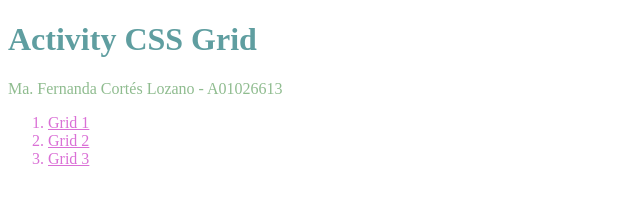
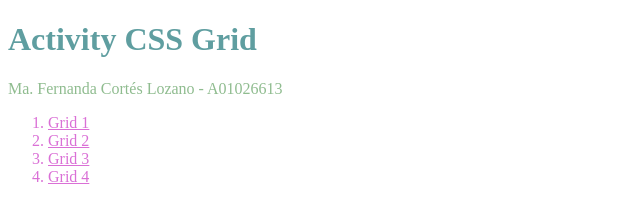
Before and after one commit to fernicortlo/CheatSheet_HTML_A01026613, a plain HTML site: page activity_css_grid.html in a window 1280 px wide. Shown: the full height of the page, 0-640 px from the left. Drawn offline with Linux system fonts and the light colour scheme.

Commit message:
grid 4 in index

```diff
--- a/activity_css_grid.html
+++ b/activity_css_grid.html
@@ -14,6 +14,7 @@
         <li> <a style="color: orchid;" href = 1_css_grid.html> Grid 1  </a> </li>
         <li> <a style="color: orchid;" href = 2_css_grid.html> Grid 2  </a> </li>
         <li> <a style="color: orchid;" href = 3_css_grid.html> Grid 3  </a> </li>
+        <li> <a style="color: orchid;" href = 4_css_grid.html> Grid 4  </a> </li>
     </ol>
 </body>
 </html>
```
